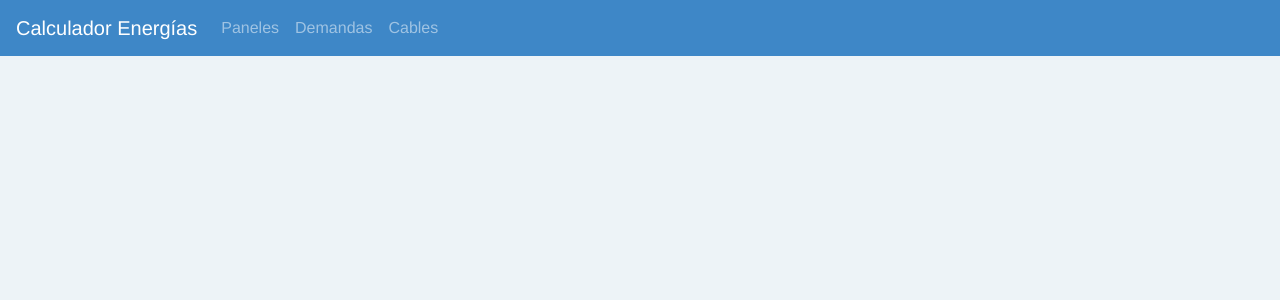
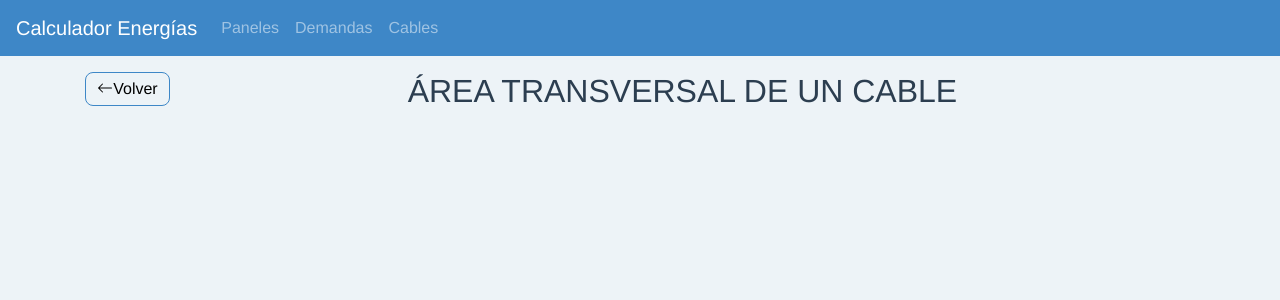
Before and after one commit to andres-linares/energies-calculator, a Vue app: page /cables in a window 1280 px wide. Shown: the top 300 px of the page. Built offline with nearby package versions, Linux system fonts and the light colour scheme.

Commit message:
subheader implemented

```diff
--- a/src/components/CableScreen.vue
+++ /dev/null
@@ -1,15 +0,0 @@
-<template>
-  <div class="template-screen">
-
-  </div>
-</template>
-
-<script>
-export default {
-
-}
-</script>
-
-<style>
-
-</style>
--- /dev/null
+++ b/src/core/ui/SubHeader.vue
@@ -0,0 +1,39 @@
+<template>
+  <div class="subheader mt-3">
+    <button size="sm" squared variant="outline-primary" @click="goBack" class="subheader__button">
+      <b-icon-arrow-left/>Volver
+    </button>
+    <h2 class="subheader__title">{{ title }}</h2>
+  </div>
+</template>
+
+<script>
+export default {
+  name: 'SubHeader',
+  props: {
+    title: String
+  },
+  methods: {
+    goBack: function() {
+      this.$router.go(-1);
+    }
+  }
+}
+</script>
+
+<style scoped lang="scss">
+  .subheader {
+    .subheader__button {
+      border: 1px solid var(--primary);
+      background-color: transparent;
+      padding: .25rem .7rem;
+      font-size: 1rem;
+      border-radius: 8px;
+      float: left;
+    }
+
+    .subheader__title {
+      text-transform: uppercase;
+    }
+  }
+</style>
--- /dev/null
+++ b/src/features/cables/ui/CableScreen.vue
@@ -0,0 +1,26 @@
+<template>
+  <b-container>
+    <SubHeader title="Área transversal de un cable">
+
+    </SubHeader>
+  </b-container>
+</template>
+
+<script>
+import SubHeader from '@/core/ui/SubHeader.vue'
+
+export default {
+  name: 'CableScreen',
+  components: {
+    SubHeader
+  }
+}
+</script>
+
+<style scoped lang="scss">
+  .container {
+    .subheader {
+
+    }
+  }
+</style>
--- a/src/router/index.js
+++ b/src/router/index.js
@@ -1,5 +1,5 @@
 import Home from '@/components/Home.vue'
-import CableScreen from '@/components/CableScreen.vue'
+import CableScreen from '@/features/cables/ui/CableScreen.vue'
 
 export const routes = [
   {
```
Also changed, not shown: src/features/demands/ui/DemandsScreen.vue (added).
